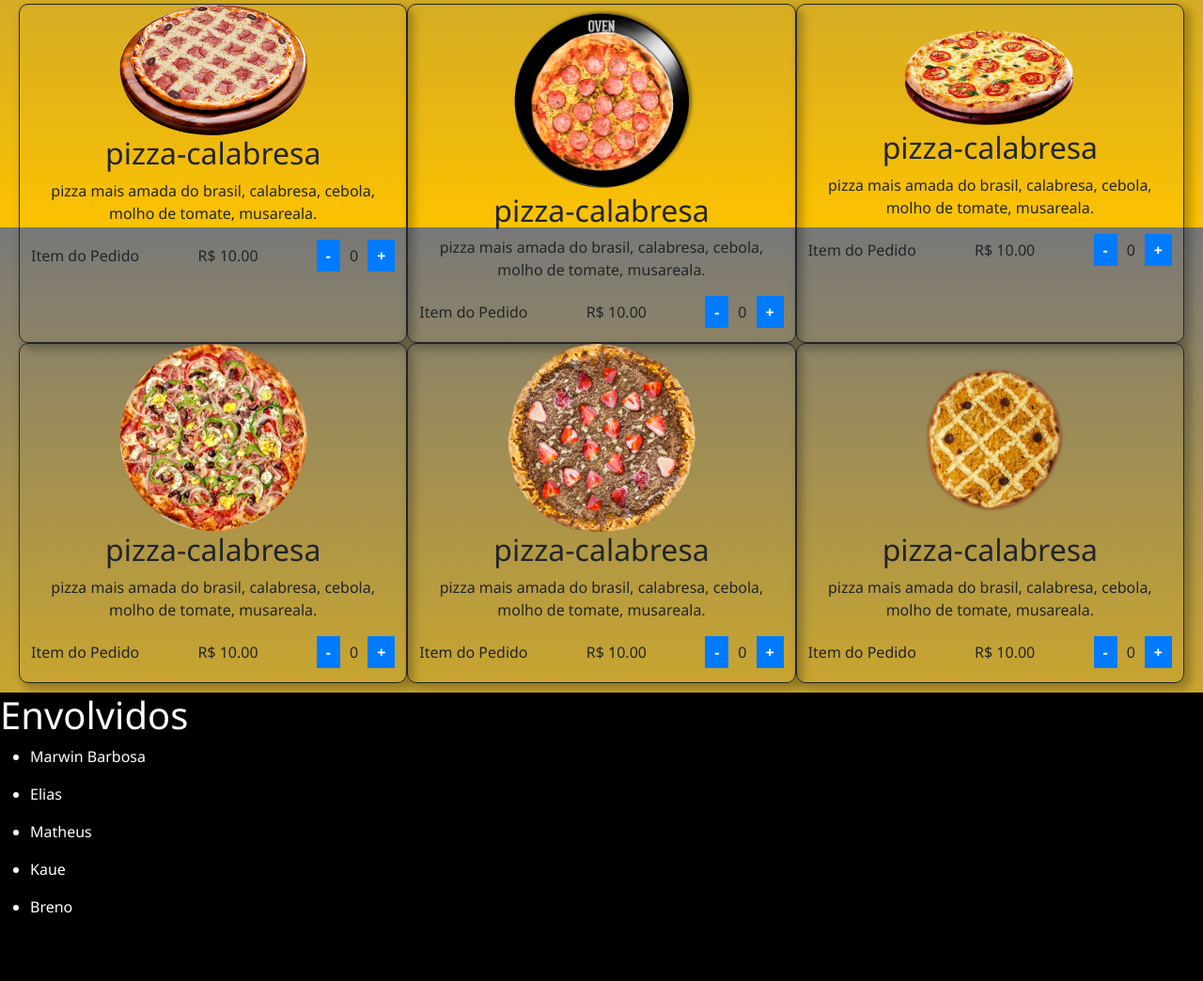
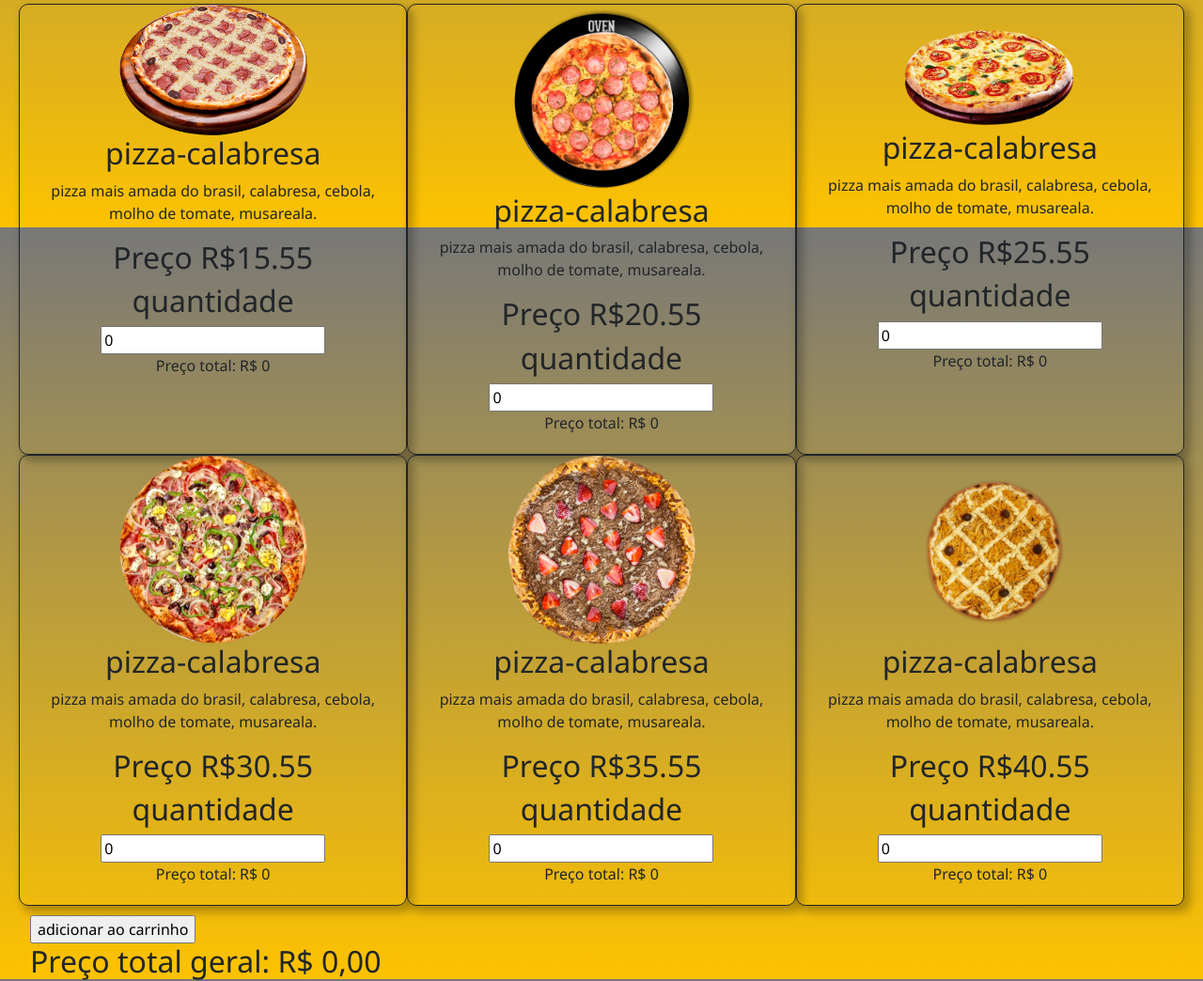
Before and after one commit to Matheusmcs/pizzaria_king, a PHP site: page /pedidos.php in a window 1280 px wide. Shown: the part 558-1602 px from the top of the page at 94% size. Before the commit the page ends 1530 px from the top, so only its background shows below. Run offline with PHP 8.4, Linux system fonts and the light colour scheme.

Commit message:
pornhub.com

```diff
--- a/pedidos.php
+++ b/pedidos.php
@@ -1,59 +1,144 @@
+<?php
+session_start();
+
+$pizza_calabresa = 15.55;
+$pizza_peperoni = 20.55;
+$pizza_marguerita = 25.55;
+$pizza_portuguesa = 30.55;
+$pizza_chocoboom = 35.55;
+$pizza_frango_requeijao = 40.55;
+
+
+$quantidade_calabresa = isset($_POST['quantidade_calabresa']) ? $_POST['quantidade_calabresa'] : 0;
+$quantidade_peperoni = isset($_POST['quantidade_peperoni']) ? $_POST['quantidade_peperoni'] : 0;
+$quantidade_marguerita = isset($_POST['quantidade_marguerita']) ? $_POST['quantidade_marguerita'] : 0;
+$quantidade_portuguesa = isset($_POST['quantidade_portuguesa']) ? $_POST['quantidade_portuguesa'] : 0;
+$quantidade_chocoboom = isset($_POST['quantidade_chocoboom']) ? $_POST['quantidade_chocoboom'] : 0;
+$quantidade_frango_requeijao = isset($_POST['quantidade_frango_requeijao']) ? $_POST['quantidade_frango_requeijao'] : 0;
+
+function calcularPizza($quantidade_calabresa, $pizza_calabresa) {
+    return $quantidade_calabresa * $pizza_calabresa;
+}
+
+$preco_total_calabresa = calcularPizza($quantidade_calabresa, $pizza_calabresa);
+$preco_total_peperoni = calcularPizza($quantidade_peperoni, $pizza_peperoni);
+$preco_total_marguerita = calcularPizza($quantidade_marguerita, $pizza_marguerita);
+$preco_total_portuguesa = calcularPizza($quantidade_portuguesa, $pizza_portuguesa);
+$preco_total_chocoboom = calcularPizza($quantidade_chocoboom, $pizza_chocoboom);
+$preco_total_frango_requeijao = calcularPizza($quantidade_frango_requeijao, $pizza_frango_requeijao);
+
+$preco_total = $preco_total_calabresa + $preco_total_peperoni + $preco_total_marguerita + $preco_total_portuguesa + $preco_total_chocoboom + $preco_total_frango_requeijao;
+?>
+
+
+
+
 <!DOCTYPE html>
 <html lang="pt-br">
 
 <head>
   <meta charset="UTF-8" />
   <meta name="viewport" content="width=device-width, initial-scale=1.0" />
-  <title>THE KING'S</title>
+  <title>THE KING´S</title>
   <link rel="stylesheet" href="style.css" />
   <link rel="shortcut icon" href="imagens/logo.png" type="image/x-icon">
 </head>
 
 <body class="body1">
+  <script>
 
-  <script>
-    // Obtém os botões de incrementar e decrementar
-    const incrementarBotoes = document.querySelectorAll(".incrementar");
-    const decrementarBotoes = document.querySelectorAll(".decrementar");
+document.addEventListener('DOMContentLoaded', function () {
+  // Adicione um ouvinte de evento para detectar alterações nos campos de quantidade
+  var input_calabresa = document.getElementById('quantidade_calabresa');
+  input_calabresa.addEventListener('input', function () {
+    // Obtenha o valor da quantidade e o preço da pizza de calabresa
+    var quantidade = parseFloat(input_calabresa.value);
+    var preco_unitario = <?php echo $pizza_calabresa; ?>;
 
-    // Obtém os elementos relacionados à quantidade e ao preço
-    const quantidadeNumeros = document.querySelectorAll(".quantidade-numero");
-    const precoItens = document.querySelectorAll(".item-preco");
-    const precoTotal = document.querySelector(".preco-total");
+    // Calcule o preço total e atualize o elemento na página
+    var preco_total = quantidade * preco_unitario;
+    var preco_total_element = document.getElementById('preco_total_calabresa');
+    preco_total_element.textContent = preco_total.toFixed(2); // Ajusta para 2 casas decimais
+  });
+  var input_peperoni = document.getElementById('quantidade_peperoni');
+input_peperoni.addEventListener('input', function () {
+var quantidade = parseFloat(input_peperoni.value);
+var preco_unitario = <?php echo $pizza_peperoni; ?>;
+var preco_total = quantidade * preco_unitario;
+var preco_total_element = document.getElementById('preco_total_peperoni');
+preco_total_element.textContent = preco_total.toFixed(2);
+});
+  var input_marguerita = document.getElementById('quantidade_marguerita');
+input_marguerita.addEventListener('input', function () {
+var quantidade = parseFloat(input_marguerita.value);
+var preco_unitario = <?php echo $pizza_marguerita; ?>;
+var preco_total = quantidade * preco_unitario;
+var preco_total_element = document.getElementById('preco_total_marguerita');
+preco_total_element.textContent = preco_total.toFixed(2);
+});
+  var input_portuguesa = document.getElementById('quantidade_portuguesa');
+input_portuguesa.addEventListener('input', function () {
+var quantidade = parseFloat(input_portuguesa.value);
+var preco_unitario = <?php echo $pizza_portuguesa; ?>;
+var preco_total = quantidade * preco_unitario;
+var preco_total_element = document.getElementById('preco_total_portuguesa');
+preco_total_element.textContent = preco_total.toFixed(2);
+});
+  var input_chocoboom = document.getElementById('quantidade_chocoboom');
+input_chocoboom.addEventListener('input', function () {
+var quantidade = parseFloat(input_chocoboom.value);
+var preco_unitario = <?php echo $pizza_chocoboom; ?>;
+var preco_total = quantidade * preco_unitario;
+var preco_total_element = document.getElementById('preco_total_chocoboom');
+preco_total_element.textContent = preco_total.toFixed(2);
+});
+  var input_frango_requeijao = document.getElementById('quantidade_frango_requeijao');
+input_frango_requeijao.addEventListener('input', function () {
+var quantidade = parseFloat(input_frango_requeijao.value);
+var preco_unitario = <?php echo $pizza_frango_requeijao; ?>;
+var preco_total = quantidade * preco_unitario;
+var preco_total_element = document.getElementById('preco_total_frango_requeijao');
+preco_total_element.textContent = preco_total.toFixed(2);
+});
 
-    let quantidade = 0;
-    const precoPorItem = 10.00;
+});
+function calcularPizza(event) {
+  // Obtenha o ID do input para determinar o tipo de pizza
+  var input_id = event.target.id;
+  var preco_unitario = 0;
 
-    // Função para atualizar o total
-    function atualizarTotal() {
-      let total = 0;
-      for (let i = 0; i < quantidadeNumeros.length; i++) {
-        total += parseInt(quantidadeNumeros[i].innerText) * precoPorItem;
-      }
-      precoTotal.innerText = "R$ " + total.toFixed(2);
+  if (input_id === 'quantidade_calabresa') {
+    preco_unitario = <?php echo $pizza_calabresa; ?>;
+  } else if (input_id === 'quantidade_peperoni') {
+    preco_unitario = <?php echo $pizza_peperoni; ?>;
   }
 
-    // Adiciona um ouvinte de eventos para cada botão de incrementar
-    incrementarBotoes.forEach((botao, index) => {
-      botao.addEventListener("click", () => {
-        quantidadeNumeros[index].innerText = parseInt(quantidadeNumeros[index].innerText) + 1;
-        atualizarTotal();
-      });
-    });
+  // Obtenha a quantidade do input
+  var quantidade = parseFloat(event.target.value);
 
-    // Adiciona um ouvinte de eventos para cada botão de decrementar
-    decrementarBotoes.forEach((botao, index) => {
-      botao.addEventListener("click", () => {
-        if (parseInt(quantidadeNumeros[index].innerText) > 0) {
-          quantidadeNumeros[index].innerText = parseInt(quantidadeNumeros[index].innerText) - 1;
-          atualizarTotal();
+  // Calcule o preço total e atualize o elemento na página
+  var preco_total = quantidade * preco_unitario;
+  var preco_total_element = document.getElementById('preco_total_' + input_id);
+  preco_total_element.textContent = preco_total.toFixed(2); // Ajusta para 2 casas decimais
+
+  // Recalcule o preço total geral
+  calcularPrecoTotalGeral();
 }
-      });
-    });
+
+function calcularPrecoTotalGeral() {
+  // Obtenha o preço total de cada pizza
+  var preco_total_calabresa = parseFloat(document.getElementById('preco_total_quantidade_calabresa').textContent);
+  var preco_total_peperoni = parseFloat(document.getElementById('preco_total_quantidade_peperoni').textContent);
+
+  // Some todos os preços totais
+  var preco_total_geral = preco_total_calabresa + preco_total_peperoni + preco_total_marguerita + preco_total_portuguesa + preco_total_chocoboom + preco_total_frango_requeijao;
+
+  // Atualize o preço total geral na página
+  var preco_total_geral_element = document.getElementById('preco_total_geral');
+  preco_total_geral_element.textContent = preco_total_geral.toFixed(2); // Ajusta para 2 casas decimais
+}
+
 </script>
-
-
-
   <header>
     <nav class="navbar navbar-expand nav">
 
@@ -67,7 +152,8 @@
 
         <div class="collapse navbar-collapse" id="navbarNavAltMarkup">
           <div class="navbar-nav ">
-            <a class="nav-link1 dropdown-toggle a-dropdown btn btn-outline-light ml-4 btn-warning" href="#" role="button" data-bs-toggle="dropdown" aria-expanded="false">
+            <a class="nav-link1 dropdown-toggle a-dropdown btn btn-outline-light ml-4 btn-warning" href="#"
+              role="button" data-bs-toggle="dropdown" aria-expanded="false">
               Perfil
             </a>
             <ul class="dropdown-menu">
@@ -97,11 +183,13 @@
           <img src="imagens/3.png" class="d-block w-100" alt="...">
         </div>
       </div>
-      <button class="carousel-control-prev" type="button" data-bs-target="#carouselExampleAutoplaying" data-bs-slide="prev">
+      <button class="carousel-control-prev" type="button" data-bs-target="#carouselExampleAutoplaying"
+        data-bs-slide="prev">
         <span class="carousel-control-prev-icon" aria-hidden="true"></span>
         <span class="visually-hidden">Previous</span>
       </button>
-      <button class="carousel-control-next" type="button" data-bs-target="#carouselExampleAutoplaying" data-bs-slide="next">
+      <button class="carousel-control-next" type="button" data-bs-target="#carouselExampleAutoplaying"
+        data-bs-slide="next">
         <span class="carousel-control-next-icon" aria-hidden="true"></span>
         <span class="visually-hidden">Next</span>
       </button>
@@ -109,6 +197,7 @@
   </div>
 
   <main class="main-principal">
+    <form action="carrinho.php" method="post">
       <div class="row">
         <div class="col-md-4 div"> <!--1-->
           <div class="div-pedido">
@@ -116,15 +205,12 @@
             <h2 class="h2-pedidos">pizza-calabresa</h2>
             <p class="p-pedidos">pizza mais amada do brasil, calabresa, cebola, molho de tomate, musareala.</p>
             <div class="pedido">
-            <span class="item-nome">Item do Pedido</span>
-            <span class="item-preco">R$ 10.00</span>
-            <div class="quantidade">
-              <button class="decrementar">-</button>
-              <span class="quantidade-numero">0</span>
-              <button class="incrementar">+</button>
+              <h2>Preço R$<?php echo $pizza_calabresa ?></h2>
+              <h2>quantidade</h2>
+              <input type="number" onclick="calcularPizza_calabresa()" class="item-quantidade" name="quantidade_calabresa" id="quantidade_calabresa" value="0" min="0">
+              <p>Preço total: R$ <span id="preco_total_calabresa"><?php echo $preco_total_calabresa ?></span></p>
+
             </div>
-          </div>
-
           </div>
         </div>
         <div class="col-md-4 div"> <!--2-->
@@ -133,16 +219,12 @@
             <h2 class="h2-pedidos">pizza-calabresa</h2>
             <p class="p-pedidos">pizza mais amada do brasil, calabresa, cebola, molho de tomate, musareala.</p>
             <div class="pedido">
-            <span class="item-nome">Item do Pedido</span>
-            <span class="item-preco">R$ 10.00</span>
-            <div class="quantidade">
-              <button class="decrementar">-</button>
-              <span class="quantidade-numero">0</span>
-              <button class="incrementar">+</button>
+              <h2>Preço R$<?php echo $pizza_peperoni ?></h2>
+              <h2>quantidade</h2>
+              <input type="number" class="item-quantidade" name="quantidade_peperoni" id="quantidade_peperoni" value="0" min="0">
+              <p>Preço total: R$ <span id="preco_total_peperoni"><?php echo $preco_total_peperoni ?></span></p>
+
             </div>
-          </div>
-
-
           </div>
           </div>
           <div class="col-md-4 div"> <!--3-->
@@ -151,15 +233,12 @@
               <h2 class="h2-pedidos">pizza-calabresa</h2>
               <p class="p-pedidos">pizza mais amada do brasil, calabresa, cebola, molho de tomate, musareala.</p>
               <div class="pedido">
-            <span class="item-nome">Item do Pedido</span>
-            <span class="item-preco">R$ 10.00</span>
-            <div class="quantidade">
-              <button class="decrementar">-</button>
-              <span class="quantidade-numero">0</span>
-              <button class="incrementar">+</button>
+                <h2>Preço R$<?php echo $pizza_marguerita ?></h2>
+                <h2>quantidade</h2>
+                <input type="number" class="item-quantidade" name="quantidade_marguerita" id="quantidade_marguerita" value="0" min="0">
+                <p>Preço total: R$ <span id="preco_total_marguerita"><?php echo $preco_total_marguerita ?></span></p>
+
               </div>
-          </div>
-
             </div>
           </div>
           <div class="col-md-4 div"> <!--4-->
@@ -168,15 +247,12 @@
             <h2 class="h2-pedidos">pizza-calabresa</h2>
             <p class="p-pedidos">pizza mais amada do brasil, calabresa, cebola, molho de tomate, musareala.</p>
             <div class="pedido">
-            <span class="item-nome">Item do Pedido</span>
-            <span class="item-preco">R$ 10.00</span>
-            <div class="quantidade">
-              <button class="decrementar">-</button>
-              <span class="quantidade-numero">0</span>
-              <button class="incrementar">+</button>
+                <h2>Preço R$<?php echo $pizza_portuguesa ?></h2>
+                <h2>quantidade</h2>
+                <input type="number" class="item-quantidade" name="quantidade_portuguesa" id="quantidade_portuguesa" value="0" min="0">
+                <p>Preço total: R$ <span id="preco_total_portuguesa"><?php echo $preco_total_portuguesa ?></span></p>
+
               </div>
-          </div>
-
             </div>
           </div>
           <div class="col-md-4 div"> <!--5-->
@@ -185,15 +261,12 @@
             <h2 class="h2-pedidos">pizza-calabresa</h2>
                 <p class="p-pedidos">pizza mais amada do brasil, calabresa, cebola, molho de tomate, musareala.</p>
                 <div class="pedido">
-            <span class="item-nome">Item do Pedido</span>
-            <span class="item-preco">R$ 10.00</span>
-            <div class="quantidade">
-              <button class="decrementar">-</button>
-              <span class="quantidade-numero">0</span>
-              <button class="incrementar">+</button>
+                  <h2>Preço R$<?php echo $pizza_chocoboom ?></h2>
+                  <h2>quantidade</h2>
+                  <input type="number" class="item-quantidade" name="quantidade_chocoboom" id="quantidade_chocoboom" value="0" min="0">
+                  <p>Preço total: R$ <span id="preco_total_chocoboom"><?php echo $preco_total_chocoboom ?></span></p>
+
                 </div>
-          </div>
-
               </div>
             </div>
             <div class="col-md-4 div"> <!--6-->
@@ -202,19 +275,20 @@
               <h2 class="h2-pedidos">pizza-calabresa</h2>
               <p class="p-pedidos">pizza mais amada do brasil, calabresa, cebola, molho de tomate, musareala.</p>
               <div class="pedido">
-            <span class="item-nome">Item do Pedido</span>
-            <span class="item-preco">R$ 10.00</span>
-            <div class="quantidade">
-              <button class="decrementar">-</button>
-              <span class="quantidade-numero">0</span>
-              <button class="incrementar">+</button>
+                <h2>Preço R$<?php echo $pizza_frango_requeijao ?></h2>
+                <h2>quantidade</h2>
+                <input type="number" class="item-quantidade" name="quantidade_frango_requeijao" id="quantidade_frango_requeijao" value="0" min="0">
+                <p>Preço total: R$ <span id="preco_total_frango_requeijao"><?php echo $preco_total_frango_requeijao ?></span></p>
                 </div>
-          </div>
-
               </div>
             </div>
           </div>
 
+              <input type="submit" value="adicionar ao carrinho">
+              <h2>Preço total geral: R$ <span id="preco_total_geral"><?php echo number_format($preco_total, 2, ',', '.'); ?></span></h2>
+
+
+    </form>
 
 
   </main>
@@ -222,30 +296,13 @@
 
 
 
-  <footer class="footer">
-    <h1>Envolvidos</h1>
-    <ul>
-      <li>
-        <p>Marwin Barbosa</p>
-      </li>
-      <li>
-        <p>Elias</p>
-      </li>
-      <li>
-        <p>Matheus</p>
-      </li>
-      <li>
-        <p>Kaue</p>
-      </li>
-      <li>
-        <p>Breno</p>
-      </li>
-    </ul>
-  </footer>
+
 
 
 </body>
-<link href="https://cdn.jsdelivr.net/npm/bootstrap@5.3.2/dist/css/bootstrap.min.css" rel="stylesheet" integrity="sha384-T3c6CoIi6uLrA9TneNEoa7RxnatzjcDSCmG1MXxSR1GAsXEV/Dwwykc2MPK8M2HN" crossorigin="anonymous" />
-<script src="https://cdn.jsdelivr.net/npm/bootstrap@5.3.2/dist/js/bootstrap.bundle.min.js" integrity="sha384-C6RzsynM9kWDrMNeT87bh95OGNyZPhcTNXj1NW7RuBCsyN/o0jlpcV8Qyq46cDfL" crossorigin="anonymous"></script>
+<link href="https://cdn.jsdelivr.net/npm/bootstrap@5.3.2/dist/css/bootstrap.min.css" rel="stylesheet"
+  integrity="sha384-T3c6CoIi6uLrA9TneNEoa7RxnatzjcDSCmG1MXxSR1GAsXEV/Dwwykc2MPK8M2HN" crossorigin="anonymous" />
+<script src="https://cdn.jsdelivr.net/npm/bootstrap@5.3.2/dist/js/bootstrap.bundle.min.js"
+  integrity="sha384-C6RzsynM9kWDrMNeT87bh95OGNyZPhcTNXj1NW7RuBCsyN/o0jlpcV8Qyq46cDfL" crossorigin="anonymous"></script>
 
 </html>
--- a/processar_pedidos.php
+++ b/processar_pedidos.php
@@ -1,5 +1,5 @@
 <?php
-session_start();
+/*session_start();
 
 if ($_SERVER["REQUEST_METHOD"] == "POST") {
     $quantidade = $_POST["quantidade"];
@@ -22,5 +22,5 @@ if ($_SERVER["REQUEST_METHOD"] == "POST") {
     $_SESSION["preco_total"] += ($quantidade * $preco_unitario);
 
     header("Location: Pedidos.php");
-}
+}*/
 ?>
--- a/style.css
+++ b/style.css
@@ -203,7 +203,7 @@ margin-bottom: 10px;
 
   }
   .pedido {
-    display: flex;
+  /*  display: flex;*/
     justify-content: space-between;
     align-items: center;
     margin-bottom: 10px;
```
Also changed, not shown: pedidos.html (added, +185 -0 lines), 1 other file. Lines whose indentation alone changed are shown as unchanged.
